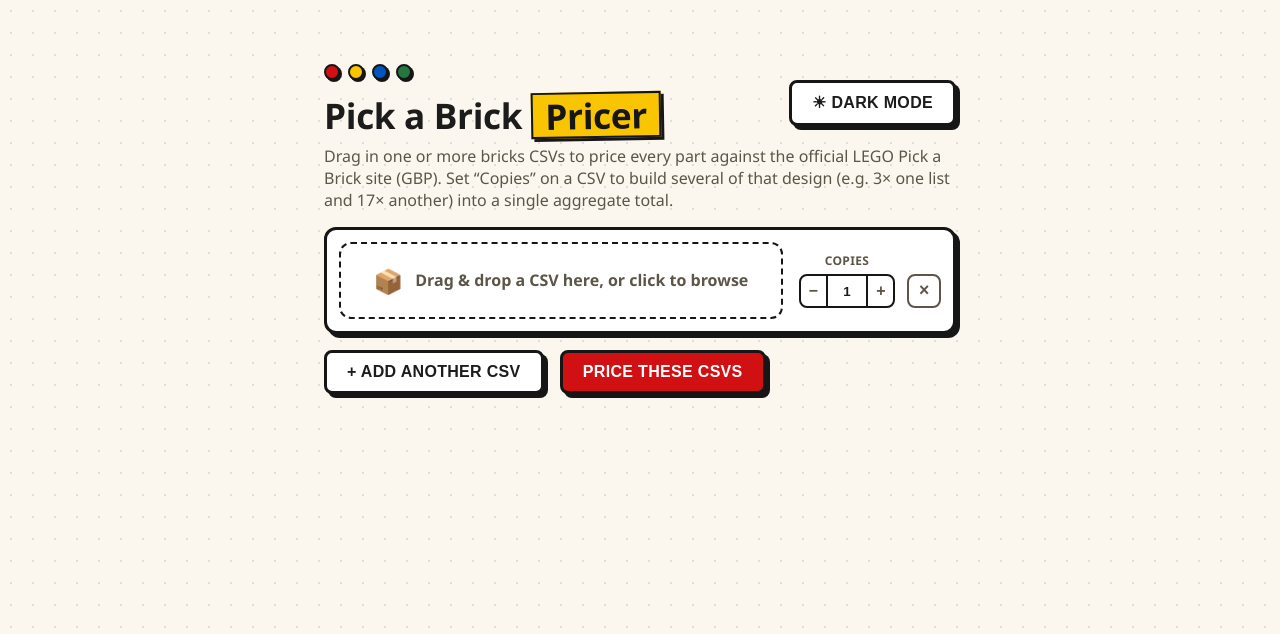
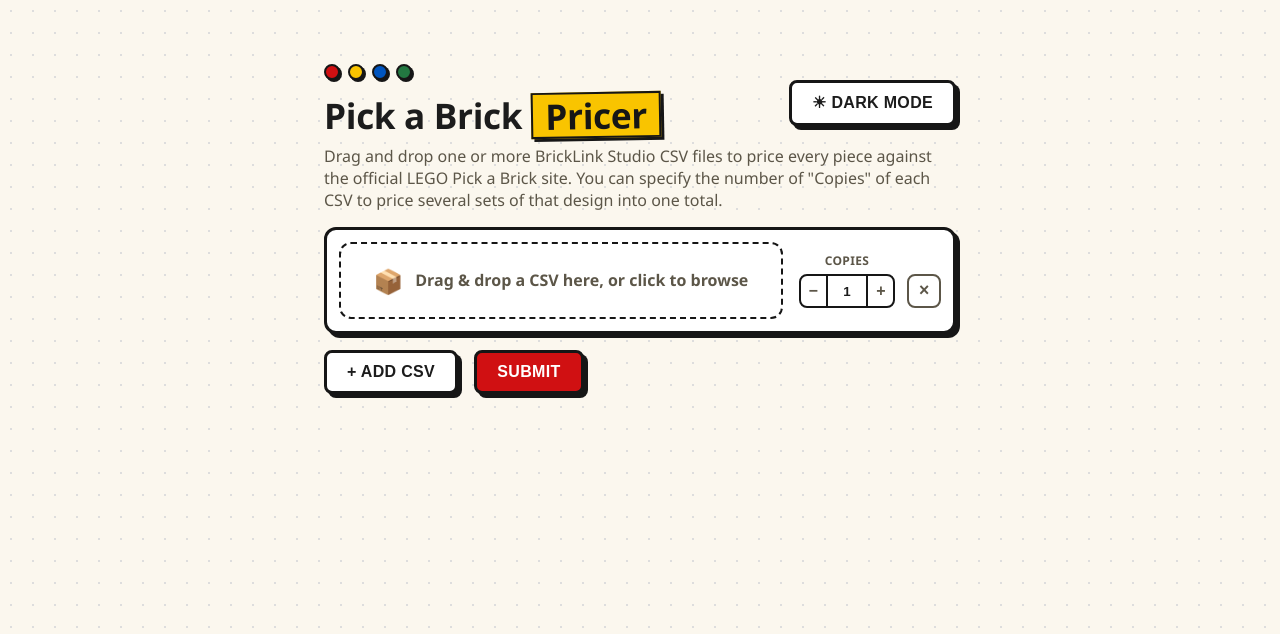
Before and after one commit to KazukiKoto/StudioToPABPricer, a FastAPI app: page / in a window 1280 px wide. Shown: the top 634 px of the page. Run offline with FastAPI, Linux system fonts and the light colour scheme.

Commit message:
updated flavour text and button text

```diff
--- a/webapp/templates/index.html
+++ b/webapp/templates/index.html
@@ -24,7 +24,7 @@
         </button>
       </div>
     </div>
-    <p class="subtitle">Drag in one or more bricks CSVs to price every part against the official LEGO Pick a Brick site (GBP). Set &ldquo;Copies&rdquo; on a CSV to build several of that design (e.g. 3&times; one list and 17&times; another) into a single aggregate total.</p>
+    <p class="subtitle">Drag and drop one or more BrickLink Studio CSV files to price every piece against the official LEGO Pick a Brick site. You can specify the number of "Copies" of each CSV to price several sets of that design into one total.</p>
 
     {% if error %}
       <div class="banner banner-error">{{ error }}</div>
@@ -60,8 +60,8 @@
         </div>
       </template>
 
-      <button type="button" id="add-file-row" class="btn btn-secondary">+ Add another CSV</button>
-      <button type="submit" class="btn btn-primary">Price these CSVs</button>
+      <button type="button" id="add-file-row" class="btn btn-secondary">+ Add CSV</button>
+      <button type="submit" class="btn btn-primary">Submit</button>
     </form>
 
     <div id="loading-overlay" class="overlay hidden">
--- a/webapp/templates/results.html
+++ b/webapp/templates/results.html
@@ -16,7 +16,6 @@
           <span class="stud"></span><span class="stud"></span><span class="stud"></span><span class="stud"></span>
         </div>
         <h1>Pricing <span class="highlight">results</span></h1>
-        <p class="subtitle">{{ source_name }}</p>
       </div>
       <div class="results-header-actions">
         <a class="btn btn-secondary" href="/">Back to upload</a>
@@ -170,7 +169,7 @@
 
     {% if not_found_count or manual_count %}
     <h2>Not found on Pick a Brick</h2>
-    <p class="subtitle">These parts/colours weren&rsquo;t matched on the official site (often discontinued colours). Enter a manual unit price (GBP) to accept it into the total, then recalculate.</p>
+    <p class="subtitle">These parts were not matched on the official Pick a Brick website, this is often due to unavailable or discontinued colours. You may enter a manual price per unit for any unmatched pieces and update the prices to add them to your list.</p>
 
     <form action="/finalize/{{ token }}" method="post">
       <input type="hidden" name="csrf_token" value="{{ csrf_token }}" />
@@ -219,7 +218,7 @@
           </tbody>
         </table>
       </div>
-      <button type="submit" class="btn btn-primary">Accept prices &amp; recalculate</button>
+      <button type="submit" class="btn btn-primary">Update Prices</button>
     </form>
     {% endif %}
 
```
Also changed, not shown: tests/e2e/test_upload_flow.py (+3 -3 lines).
